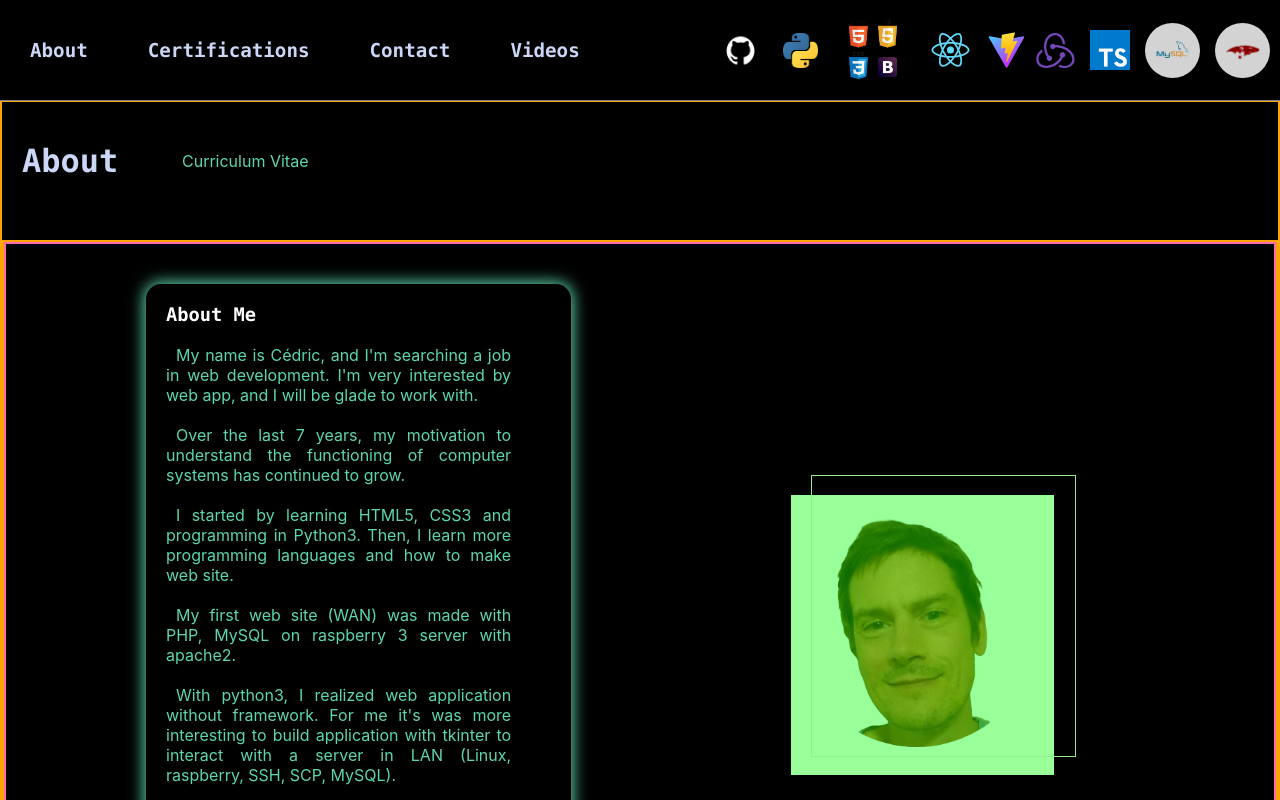
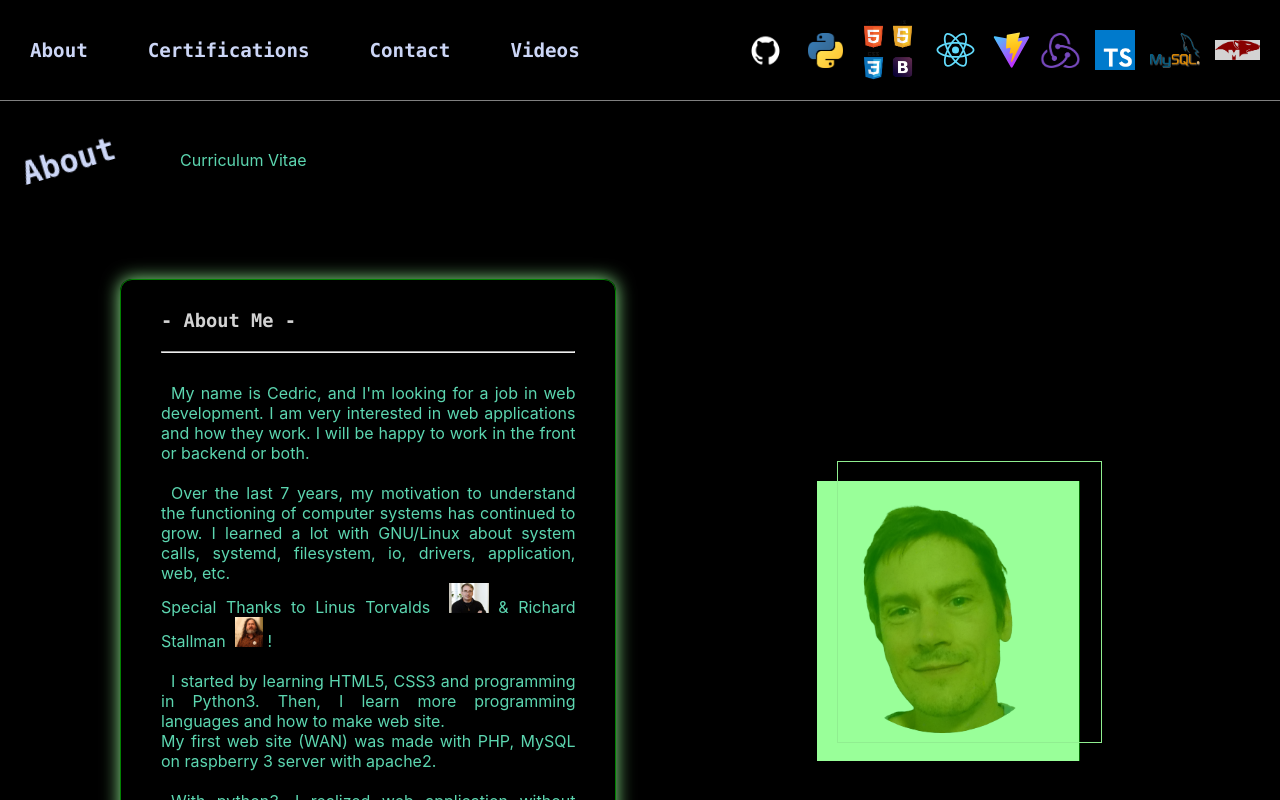
Before and after one commit to TLRKiliann/portfolio, a React (Create React App) app in the folder my-portfolio/: page / in a window 1280 px wide. Shown: the top 800 px of the page. Built offline with nearby package versions, Linux system fonts and the light colour scheme.

Commit message:
styles improved

```diff
--- a/my-portfolio/src/Pages/About.jsx
+++ b/my-portfolio/src/Pages/About.jsx
@@ -1,10 +1,17 @@
 import photoLogo from '../assets/images/photo_logo.png';
+import linusImg from '../assets/images/great_linus_torvalds.jpg';
+import richardImg from '../assets/images/richard_stallman.jpg';
+
 import cvPdf from '../assets/files/cv_final.pdf';
 import '../styles/about.scss';
 
 
 export const About = () => {
   //replace p by a href="#"!
+  const opts = {
+    height: "30px",
+    weight: "30px",
+  }
   return (
     <div className="projects">
 
@@ -37,35 +44,39 @@ export const About = () => {
 
           <div className="about--me">
             <article className="art--aboutme">
-              <h3>About Me</h3>
+              <h3>- About Me -</h3>
+              <hr className="hr"/>
               <p>
-                My name is Cédric, and I'm searching a job in web development.
-                I'm very interested by web app, and I will be glade to work with.
+                My name is Cedric, and I'm looking for a job in web development.
+                I am very interested in web applications and how they work. I will
+                be happy to work in the front or backend or both.
               </p>
-              <p>
-                Over the last 7 years, my motivation to understand the
-                functioning of computer systems has continued to grow.
+              <p style={{display: 'block'}}>
+                Over the last 7 years, my motivation to understand the functioning
+                of computer systems has continued to grow. I learned a lot with
+                GNU/Linux about system calls, systemd, filesystem, io, drivers,
+                application, web, etc.<br/>
+
+                Special Thanks to Linus Torvalds
+                &nbsp;<a href={linusImg} target="_blank" rel="noreferrer">
+                <img src={linusImg} style={opts} alt="no Linus img" /></a> &
+                Richard Stallman
+                &nbsp;<a href={richardImg} target="_blank" rel="noreferrer"><img src={richardImg}
+                style={opts} alt="no Richard img"/></a>
+                &nbsp;!
               </p>
               <p>
                 I started by learning HTML5, CSS3 and programming in Python3. Then, I
-                learn more programming languages and how to make web site.
-              </p>
-              <p>
+                learn more programming languages and how to make web site.<br/>
                 My first web site (WAN) was made with PHP, MySQL on raspberry 3 server
                 with apache2.
               </p>
               <p>
-                With python3, I realized web application without framework. For me it's
-                was more interesting to build application with tkinter to interact
-                with a server in LAN (Linux, raspberry, SSH, SCP, MySQL).
-              </p>
-              <p>
-                After that, I wannted know how web application works and how can I
-                build web API using Node & React.
-              </p>
-              <p>
-                Actually, I'm studying more about web API. I follow fullstack course
-                online of University of Helsiniki.
+                With python3, I realized web application without framework. In my opinion,
+                it's was more interesting to build application with tkinter to interact with
+                a server in LAN (Linux, raspberry, SSH, SCP, MySQL).<br/>
+                After that, I wannted know how web application works and how can I build web
+                API using Node & React.
               </p>
             </article>
           </div>
@@ -78,15 +89,15 @@ export const About = () => {
                 </div>
               </div>
             </div>
-
           </div>
-
         </div>
 
-        <div className="main--content">
-          <div className="about--me">
-            <article className="art--aboutme">
-              <h3>Linux</h3>
+
+        <div className="second--content">
+          <div className="second--divcontent">
+            <article className="art--second">
+              <h3>- Linux -</h3>
+              <hr className="hr"/>
               <p>My goal was to understand how a computer works,
                 so I begun to install Linux, because there are many
                 accessing configuration. Linux realy help me how work
@@ -97,7 +108,7 @@ export const About = () => {
 
             <div className="div--content2">
               <h3>
-                Linux
+                Versions
               </h3>
               <div className="div--criteria">
                 <ul>
@@ -106,18 +117,59 @@ export const About = () => {
                   <li>Debian</li>
                   <li>Xubuntu Voyager XFCE4</li>
                   <li>Kalilinux</li>
+                  <li>Raspberry pi 3b</li>
+                  <li>Raspberry pi 4</li>
                 </ul>
               </div>
             </div>
+
           </div>
         </div>
 
 
-        <div className="main--content">
+        <div className="second--content">
+          <div className="second--divcontent">
+            <article className="art--second">
+              <h3>- Backend Web Development -</h3>
+              <hr className="hr"/>
+              <p>I changed my job after 12 years, because I
+                was more motivated to understand the computer
+                system and its features.<br/>
+                I started by learning python3 to make applications.
+                It was so interesting to make an application that
+                interacts with a mysql server on raspberry pi 3.
+                After that, I varied my skills with PHP/MySQL to build
+                a server site with apache2.<br/>
+                I can interact with MySQL & Mongoose with React (CRUD,
+                login, sign-up, API, local db (js or json)).
+              </p>
+            </article>
 
-          <div className="about--me">
-            <article className="art--aboutme">
-              <h3>WEB</h3>
+            <div className="div--content2">
+              <h3>
+                Backend
+              </h3>
+              <div className="div--criteria">
+                <ul>
+                  <li>PHP - MySQL</li>
+                  <li>Apache2</li>
+                  <li>MySQL</li>
+                  <li>Mongoose</li>
+                  <li>JSON(with local db)</li>
+                  <li>API REST & RESTfull</li>
+                </ul>
+              </div>
+            </div>
+
+          </div>
+        </div>
+
+
+        <div className="second--content">
+          <div className="second--divcontent">
+            <article className="art--second">
+              <h3>Frontend Web Development</h3>
+              <hr className="hr"/>
               <p>I've worked as a nurse durig 12 years, but my motivation was
                 more greater to understand computing system and functionnalities.<br />
                 I've started by leanrning python3  to realize application. That was
@@ -127,40 +179,25 @@ export const About = () => {
                 make project with visualisation effects.
               </p>
             </article>
-          </div>
 
-          <div className="div--content3">
-            <h3>
-              API REST & RESTfull - React (mongoose)
-            </h3>
-            <p>truc</p>
+
+            <div className="div--content2">
+              <h3>
+                Frontend
+              </h3>
+              <div className="div--criteria">
+                <ul>
+                  <li>Redux</li>
+                  <li>TypeScript</li>
+                  <li>Bootstrap</li>
+                  <li>SCSS</li>
+                  <li>jQuery</li>
+                </ul>
+              </div>
+            </div>
+
           </div>
         </div>
-
-        <div className="main--content">
-
-          <div className="about--me">
-            <article className="art--aboutme">
-              <h3>Frontend Web Developer React</h3>
-              <p>I've worked as a nurse durig 12 years, but my motivation was
-                more greater to understand computing system and functionnalities.<br />
-                I've started by leanrning python3  to realize application. That was
-                so interesting for me to make an application with tkinter to interact
-                with a mysql server raspberry pi 3.<br />
-                After that, I wannted know how web application works and how can I
-                make project with visualisation effects.
-              </p>
-            </article>
-          </div>
-
-          <div className="div--content4">
-            <h3>
-              React-TypeScript
-            </h3>
-            <p>truc</p>
-          </div>
-        </div>
-
       </section>
 
     </div>
--- a/my-portfolio/src/components/Navbar.jsx
+++ b/my-portfolio/src/components/Navbar.jsx
@@ -1,7 +1,7 @@
 import React from 'react';
 import { Link } from 'react-router-dom';
-import mysqlImg from '../assets/images/mysql_logo.png';
-import mongooseImg from '../assets/images/mongoose_logo.png';
+import mysqlImg from '../assets/images/mysql2-logo.png';
+import mongooseImg from '../assets/images/mongoose2_logo.png';
 import pythonImg from '../assets/images/python_logo.png';
 import ghImg from '../assets/images/gh_logo.png';
 import viteImg from '../assets/images/vite_logo.svg';
@@ -68,11 +68,11 @@ export const Navbar = () => {
             src={tsImg} alt="no tsImg !"
            />
 
-          <img id="img--mysql" style={{background: 'lightgrey', borderRadius: '50%'}}
+          <img id="img--mysql" style={{background: 'black'}}
             src={mysqlImg} alt="no openImg !"
            />
 
-          <img id="img--mongoose" style={{background: 'lightgrey', borderRadius: '50%'}}
+          <img id="img--mongoose" style={{background: 'lightgrey'}}
             src={mongooseImg} alt="no fccImg !"
            />
 
--- a/my-portfolio/src/styles/about.scss
+++ b/my-portfolio/src/styles/about.scss
@@ -5,9 +5,9 @@
   left: 0px;
   height: auto;
 
-  border: 2px solid orange;
   background: black;
   color: white;
+  z-index: 2;
 }
 
 .spin {
@@ -26,53 +26,51 @@
   margin-top: 20px;
   margin-left: 180px;
   text-decoration: none;
-  z-index: 9;
+  z-index: 2;
 }
 
 .spin a:hover {
   color: white;
-
 }
 
 .main--projecttitle {
-
   margin-top: 40px;
-  margin-bottom: 20px;
   margin-left: 20px;
 
   font-family: 'Consolas';
   font-size: 2rem;
 
-  color: #ccd6f6;
+  color: #ccd6f6;;
 
   animation-name: rotation;
   animation-delay: 0s;
-  animation-duration: 4s;
-  animation-timing-function: linear ease-in-out;
+  animation-duration: 2s;
+  animation-iteration-count: infinite;
+  animation-timing-function: linear infinite;
 }
 
 @keyframes rotation {
   0% {
-    transform: rotate3d(0, -2, 2, 360deg);
+    transform: rotate3d(0, 0, 0, 360deg);
   }
   25% {
-    transform: rotate3d(0, -3, -3, 270deg);
+    transform: rotate3d(3, -3, 3, 270deg);
   }
   50% {
-    transform: rotate3d(1, 3, -1, 180deg);
+    transform: rotate3d(2, -2, -2, 180deg);
   }
   75% {
-    transform: rotate3d(-3, -2, 0, 90deg);
+    transform: rotate3d(-1, -1, -3, 270deg);
   }
   100% {
-    transform: rotate3d(0, 2, 2, 0);
+    transform: rotate3d(3, 3, -2, 0deg);
   }
 }
 
 
 /*Effect of intro*/
 .div--caption {
-  position: fixed;
+  position: absolute;
   top: 0px;
   right: 0px;
   bottom: 0px;
@@ -89,7 +87,7 @@
 
   animation-name: caption;
   animation-delay: 0s;
-  animation-duration: 5s;
+  animation-duration: 4s;
   animation-iteration-count: 1;
   animation-function-timing: ease;
 }
@@ -135,49 +133,57 @@
 
   background: black;
   color: white;
-
-  border: 2px solid orange;
 }
 
 .main--content {
   display: flex;
   flex-direction: row;
   align-items: center;
-
-  border: 2px solid hotpink;
 }
 
 .about--me {
-  width: 40%;
+  width: 50%;
   margin: 40px 0px;
-  margin-left: 140px;
+  margin-left: 120px;
 
-  border-radius: 15px;
-  box-shadow: 0px 0px 15px 2px #5cd6b0;
+  /*border-radius: 15px;
+  box-shadow: 0px 0px 15px 2px #5cd6b0;*/
+
+  background: transparent;
+  border: 1px solid green;
+  border-radius: 12px;
+  box-shadow: 0px 0px 18px lightgreen;
+  color: white;
+  z-index: 7;
 }
 
 .art--aboutme {
-  padding: 20px 20px;
+  padding: 30px 40px;
 }
 
 .art--aboutme h3 {
   margin: auto;
   font-family: 'Consolas';
-  color: white;
+  /*color: #ccd6f6;*/
+  color: lightgrey;
+}
+
+.hr {
+  margin-top: 20px;
+  margin-bottom: 30px;
+  color: grey;
 }
 
 .art--aboutme p {
   margin: auto;
   margin: 20px 0px;
-
-  margin-right: 40px;
-
   text-align: justify;
   text-indent: 10px;
   color: #5cd6b0;
 }
 
 .cv--pdf {
+  z-index: 7;
   color: #5cd6b0;
 }
 
@@ -208,7 +214,7 @@
 
   animation-name: translateImg;
   animation-delay: 0s;
-  animation-duration: 1s;
+  animation-duration: 2s;
   animation-iteration-count: 1;
   animation-function-timing: ease-in-out;
   transform: translate(0px, 0px);
@@ -217,11 +223,12 @@
 @keyframes translateImg {
   0% {
     transform: translate(20px, -20px);
-    animation-function-timing: ease-out;
+  }
+  50% {
+    transform: translate(20px, -20px);
   }
   100% {
     transform: translate(0px, 0px);
-    animation-function-timing: ease-in;
   }
 }
 
@@ -242,39 +249,56 @@
   border: 1px solid lightgreen;
 }
 
+
+.second--content {
+  margin-top: 20px;
+}
+
+.second--divcontent {
+  display: flex;
+  flex-direction: row;
+}
+
+.art--second {
+  width: 44%;
+  margin: 40px 0px;
+  margin-left: 120px;
+  padding: 20px 40px;
+  /*border-radius: 15px;
+  box-shadow: 0px 0px 15px 2px #5cd6b0;*/
+
+  background: transparent;
+  border: 1px solid green;
+  border-radius: 12px;
+  box-shadow: 0px 0px 18px lightgreen;
+  color: white;
+  z-index: 7;
+}
+
+.art--second p {
+  padding-right: 40px;
+  text-indent: 10px;
+  text-align: justify;
+  color: #5cd6b0;
+}
+
 .div--content2 {
   position: absolute;
-  top: 870px;
-  width: 300px;
-  height: auto;
-  margin-left: 38%;
-  padding: 20px 0px;
-
-  display: flex;
-  flex-direction: column;
-  align-items: left;
+  width: 20%;
+  margin-top: -3%;
+  margin-left: 54%;
+  padding: 20px 40px;
 
   background: #112240;
   border: 1px solid #112240;
   border-radius: 12px;
-  box-shadow: 0px 0px 10px 5px grey;
-  z-index: 2;
-}
 
-.div--content2 h3 {
-  margin: 0px 20px;
-  padding: 10px 10px;
-  color: #ccd6f6;
-  /*border: 2px solid lightblue;*/
-}
-
-.div--criteria {
-  margin: 10px 20px;
-  text-align: justify;
-  color: #5cd6b0;
-  /*border: 2px solid orange;*/
+  border-radius: 12px;
+  box-shadow: 0px 0px 18px grey;
+  color: whitesmoke;
+  z-index: 12;
 }
 
 .div--criteria li {
-  margin: 10px 0px;
+  margin: 5px 0px;
 }
--- a/my-portfolio/src/styles/certif.scss
+++ b/my-portfolio/src/styles/certif.scss
@@ -79,7 +79,7 @@
 }
 
 .art--tag p {
-  color: #62ebcf;
+  color: #5cd6b0;;
 }
 
 .flexible--imgfcc {
@@ -152,6 +152,7 @@
 
   background: transparent;
   border: 1px solid green;
+  border-radius: 7px;
   box-shadow: 0px 0px 4px lightgrey;
   color: white;
 }
--- a/my-portfolio/src/styles/navstyle.scss
+++ b/my-portfolio/src/styles/navstyle.scss
@@ -12,7 +12,7 @@ body {
   display: flex;
   background: black;
   border-bottom: 1px solid grey;
-  z-index: 3;
+  z-index: 5;
 }
 
 .navbar {
@@ -103,7 +103,7 @@ body {
 
 #img--lib {
   margin: 0px 5px;
-  padding: 10px 10px;
+  padding: 10px 0px;
 
   width: 60px;
   height: 60px;
@@ -130,17 +130,18 @@ body {
 
 #img--mysql {
   margin: 0px 5px;
-  padding: 10px 10px;
+  padding: 10px 0px;
 
-  width: 35px;
+  width: 50px;
   height: 35px;
 }
 
 #img--mongoose {
-  margin: 0px 10px;
-  padding: 10px 10px;
+  margin-right: 20px;
+  margin-left: 10px;
+  padding: 0px 0px;
 
-  width: 35px;
-  height: 35px;
+  width: 45px;
+  height: 20px;
   /*border: 2px solid orange;*/
 }
```
Also changed, not shown: my-portfolio/src/Pages/Contact.jsx (+9 -7 lines), my-portfolio/src/styles/contact.scss (+14 -12 lines), my-portfolio/src/styles/videos.scss (+14 -5 lines), my-portfolio/src/assets/images/mongoose2_logo.png (added), my-portfolio/src/assets/images/mysql2-logo.png (added).
